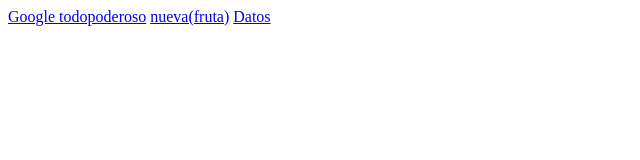
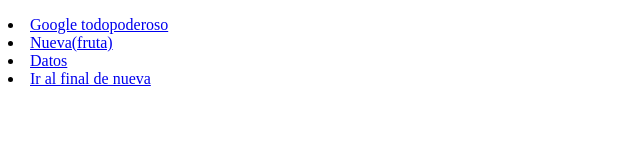
Before and after one commit to JulioMarq/JMF_LM_1819, a plain HTML site: page Primero/Ejercicio02/index.html in a window 1280 px wide. Shown: the whole page, without its empty margins (0-640 px from the left). Drawn offline with Linux system fonts and the light colour scheme.

Commit message:
finalizao

```diff
--- a/Primero/Ejercicio02/index.html
+++ b/Primero/Ejercicio02/index.html
@@ -8,8 +8,10 @@
 </head>
 <body>
     <!-- ENLACES -->
-    <a href="http://www.google.es" taget="_blank" hreflang="es" rel="next" type="texp/html">Google todopoderoso</a>
-    <a href="nueva.html">nueva(fruta)</a>
-    <a href="carpeta01/datos.html">Datos</a>
+    <ol></ol>
+    <li><a href="http://www.google.es" taget="_blank" hreflang="es" rel="next" type="texp/html">Google todopoderoso</a></li>
+    <li><a href="nueva.html">Nueva(fruta)</a></li>
+    <li><a href="carpeta01/datos.html">Datos</a></li>
+    <li><a href="nueva.html#final">Ir al final de nueva</a></li>
 </body>
 </html>
```
Also changed, not shown: Primero/Ejercicio02/nueva.html (+4 -0 lines).
